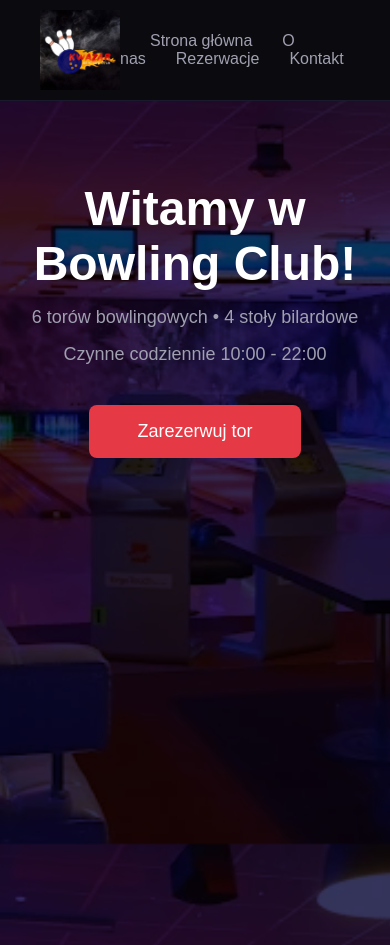
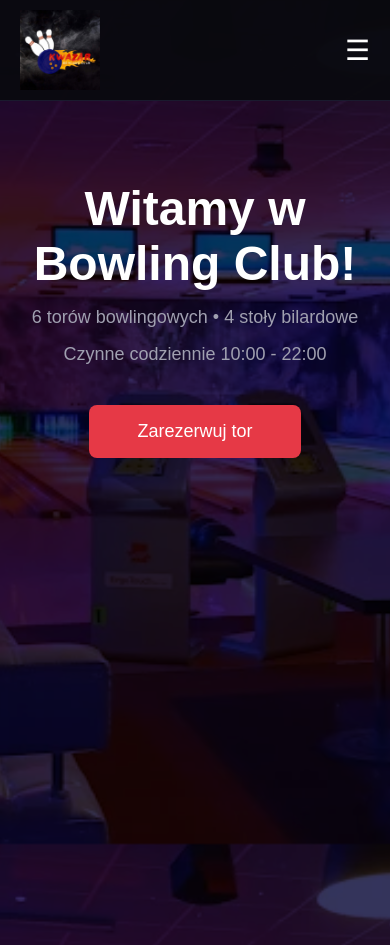
Before and after one commit to PIKUL747/bowling-club-website, a Next.js app: page / in a window 390 px wide. Built offline with nearby package versions, Linux system fonts and the light colour scheme.

Commit message:
Add responsive mobile navbar with hamburger menu

```diff
--- a/app/components/Navbar.js
+++ b/app/components/Navbar.js
@@ -1,6 +1,11 @@
+'use client'
+
 import Image from 'next/image'
+import { useState } from 'react'
 
 export default function Navbar() {
+  const [menuOpen, setMenuOpen] = useState(false)
+
   return (
     <nav className="navbar">
       <a href="/" className="navbar-logo">
@@ -12,11 +17,21 @@ export default function Navbar() {
           style={{objectFit: 'contain'}}
         />
       </a>
-      <div className="nav-links">
-        <a href="/">Strona główna</a>
-        <a href="/about">O nas</a>
-        <a href="/reservations">Rezerwacje</a>
-        <a href="/contact">Kontakt</a>
+
+      {/* Hamburger button - only on mobile */}
+      <button
+        className="hamburger"
+        onClick={() => setMenuOpen(!menuOpen)}
+      >
+        {menuOpen ? '✕' : '☰'}
+      </button>
+
+      {/* Navigation links */}
+      <div className={menuOpen ? 'nav-links open' : 'nav-links'}>
+        <a href="/" onClick={() => setMenuOpen(false)}>Strona główna</a>
+        <a href="/about" onClick={() => setMenuOpen(false)}>O nas</a>
+        <a href="/reservations" onClick={() => setMenuOpen(false)}>Rezerwacje</a>
+        <a href="/contact" onClick={() => setMenuOpen(false)}>Kontakt</a>
       </div>
     </nav>
   )
--- a/app/globals.css
+++ b/app/globals.css
@@ -21,11 +21,12 @@ body {
   justify-content: space-between;
   align-items: center;
   padding: 10px 40px;
-  background-color: #0a0a0f;
+  background-color: rgba(10, 10, 15, 0.95);
   border-bottom: 1px solid #1a1a2e;
   position: sticky;
   top: 0;
   z-index: 100;
+  flex-wrap: wrap;
 }
 
 .navbar-logo {
@@ -33,16 +34,62 @@ body {
   align-items: center;
 }
 
+.nav-links {
+  display: flex;
+  align-items: center;
+  gap: 8px;
+}
+
 .nav-links a {
   color: #a0a0b0;
   text-decoration: none;
-  margin-left: 30px;
+  margin-left: 20px;
   font-size: 16px;
   transition: color 0.2s;
 }
 
 .nav-links a:hover {
   color: #0ea5e9;
+}
+
+.hamburger {
+  display: none;
+  background: none;
+  border: none;
+  color: white;
+  font-size: 28px;
+  cursor: pointer;
+}
+
+@media (max-width: 768px) {
+  .navbar {
+    padding: 10px 20px;
+  }
+
+  .hamburger {
+    display: block;
+  }
+
+  .nav-links {
+    display: none;
+    width: 100%;
+    flex-direction: column;
+    align-items: flex-start;
+    padding: 10px 0;
+    gap: 0;
+  }
+
+  .nav-links.open {
+    display: flex;
+  }
+
+  .nav-links a {
+    margin-left: 0;
+    padding: 12px 0;
+    width: 100%;
+    border-bottom: 1px solid #1a1a2e;
+    font-size: 18px;
+  }
 }
 
 /* HERO */
```
